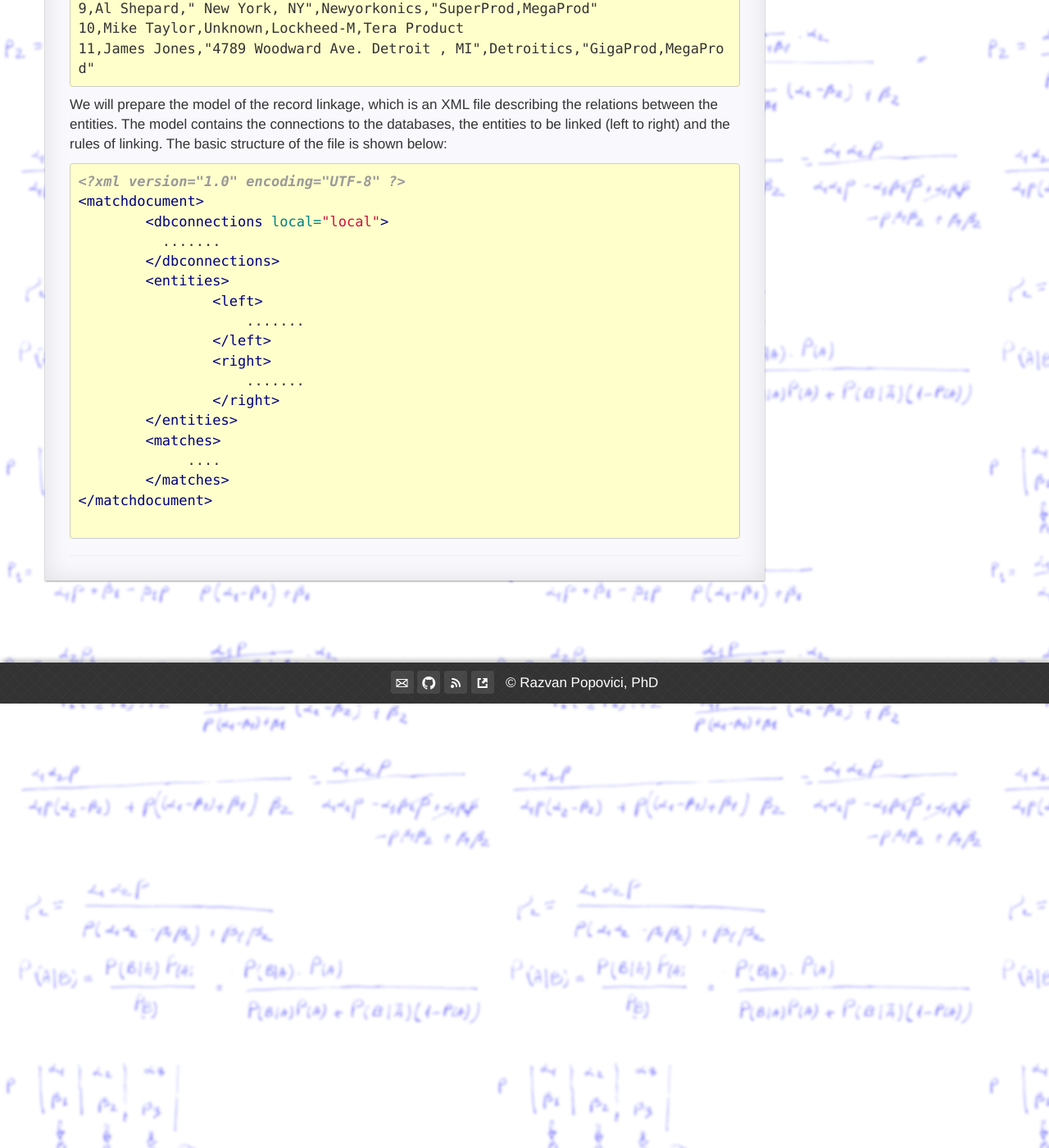
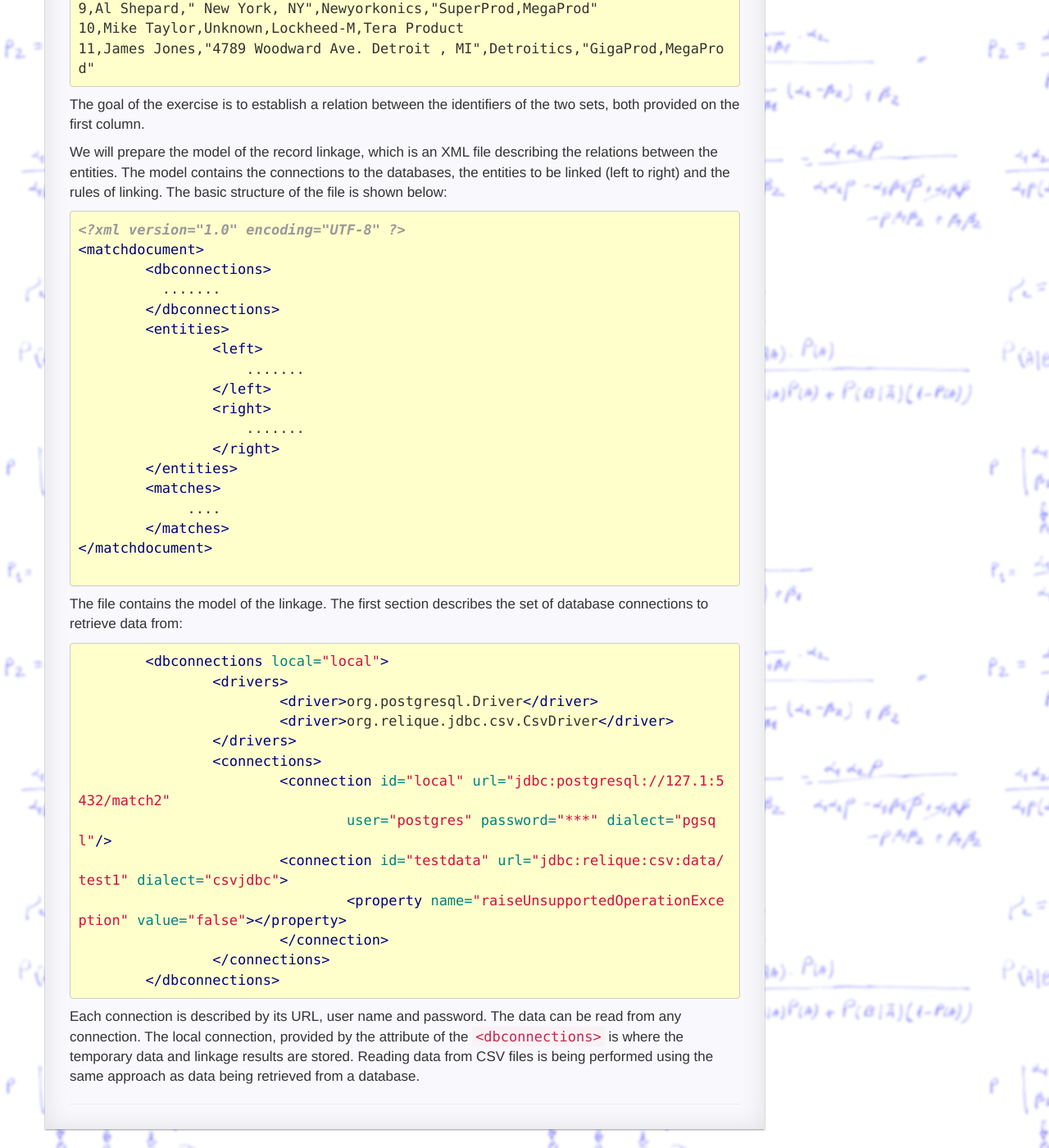
Before and after one commit to RazvanML/reco-link, a Jekyll site: the page built from _posts/2015-10-28-Basic-Model.md, in a window 1280 px wide and 1400 px high, scrolled down 1105 px. Shown: the whole window at 82% size. Built offline with Jekyll 4.4.1, drawn with Linux system fonts in a browser that asks for light colours; nearby versions of some CDN libraries; Markdown is read by kramdown in place of the engine named in the settings; comment, search, counter and statistics services are not loaded.

Commit message:
Fixing about, archive and some more content.

````diff
--- a/_includes/footer.html
+++ b/_includes/footer.html
@@ -1,10 +1,12 @@
     <footer  class="footnote footnote-tiffany">
         <div class="container">
-                <a class="foot-item" href="mailto:{{ site.email }}" target="_blank"><span class="octicon octicon-mail"></span></a>
+                <a id="maillink" class="foot-item" href="mailto:email@nospam.com" target="_blank"><span class="octicon octicon-mail"></span></a>
                 <a class="foot-item" href="https://github.com/{{ site.github_username }}" target="_blank"><span class="octicon octicon-mark-github"></span></a>
                 <a class="foot-item" href="{{ '/feed.xml' | prepend: site.baseurl | prepend: site.url }}" target="_blank"><span class="octicon octicon-rss"></span></a>
                 <a class="foot-item" href="{{ '/link/' | prepend: site.baseurl | prepend: site.url }}"><span class="octicon octicon-link-external"></span></a>
                 &nbsp;
                 <span class="word-keep">&copy; Razvan Popovici, PhD</span>
+
+                <script>document.getElementById("maillink").href = "mai"+"lto:"+"razvnpp"+String.fromCharCode(64)+"gmai"+"l.com";</script>
         </div>
     </footer>
--- a/_posts/2015-10-28-Basic-Model.md
+++ b/_posts/2015-10-28-Basic-Model.md
@@ -39,6 +39,7 @@
 10,Mike Taylor,Unknown,Lockheed-M,Tera Product
 11,James Jones,"4789 Woodward Ave. Detroit , MI",Detroitics,"GigaProd,MegaProd"
 ```
+The goal of the exercise is to establish a relation between the identifiers of the two sets, both provided on the first column.
 
 We will prepare the model of the record linkage, which is an XML file describing the relations between the entities. The model contains the connections to the databases, the entities to be linked (left to right) and the rules of linking. The basic structure of the file is shown below:
 
@@ -46,7 +47,7 @@
 ``` xml
 <?xml version="1.0" encoding="UTF-8" ?>
 <matchdocument>
-	<dbconnections local="local">
+	<dbconnections>
           .......
 	</dbconnections>
 	<entities>
@@ -63,3 +64,23 @@
 </matchdocument>
 
 ```
+
+The file contains the model of the linkage. The first section describes the set of database connections to retrieve data from:
+
+``` xml
+	<dbconnections local="local">
+		<drivers>
+			<driver>org.postgresql.Driver</driver>
+			<driver>org.relique.jdbc.csv.CsvDriver</driver>
+		</drivers>
+		<connections>
+			<connection id="local" url="jdbc:postgresql://127.1:5432/match2"
+				user="postgres" password="***" dialect="pgsql"/>
+			<connection id="testdata" url="jdbc:relique:csv:data/test1" dialect="csvjdbc">
+				<property name="raiseUnsupportedOperationException" value="false"></property>
+			</connection>
+		</connections>
+	</dbconnections>
+```
+
+Each connection is described by its URL, user name and password. The data can be read from any connection. The local connection, provided by the attribute of the ```<dbconnections>``` is where the temporary data and linkage results are stored. Reading data from CSV files is being performed using the same approach as data being retrieved from a database.
--- a/pages/1archive.html
+++ b/pages/1archive.html
@@ -14,7 +14,7 @@
         </div>
 
         <div class="cd-timeline-content">
-            <a href="{{ post.url | prepend: site.baseurl }}"><h4>{{ post.title }}</h4></a>
+            <a href="{{ post.url | prepend: site.baseurl | prepend: site.url  }}"><h4>{{ post.title }}</h4></a>
             <span class="cd-date">{{ post.date | date: '%Y-%m-%d' }}</span>
         </div>
     </div>
````
Also changed, not shown: pages/4about.md (+4 -3 lines).
